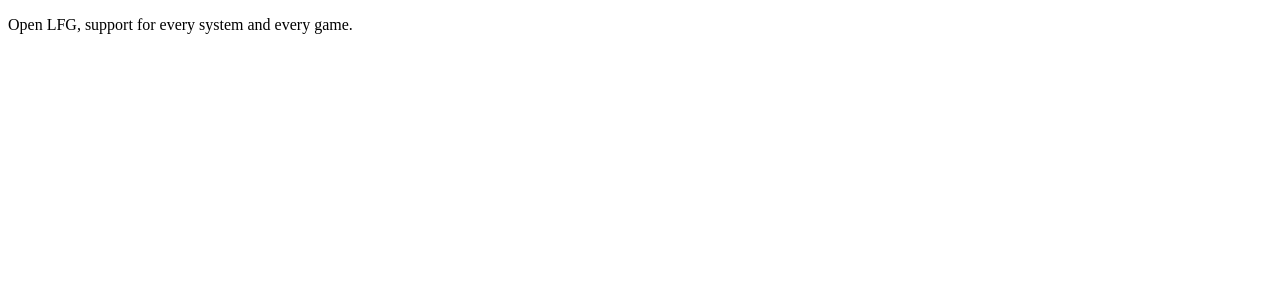
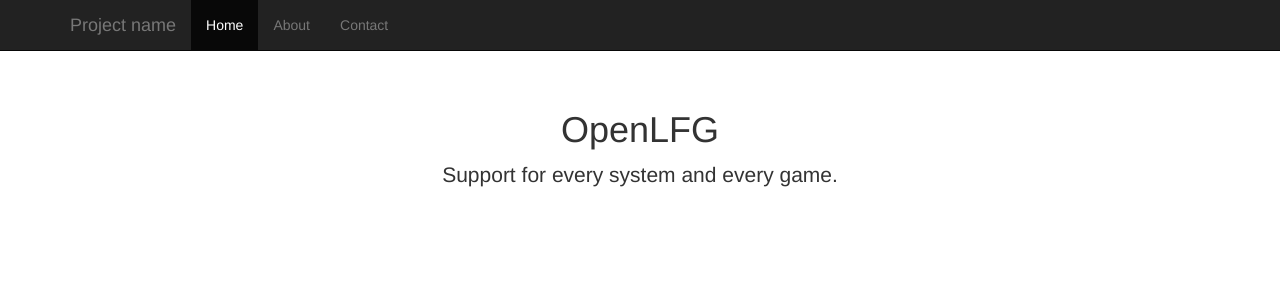
Before and after one commit to firstru7h/Web-dev2, a PHP site: page / in a window 1280 px wide. Shown: the top 300 px of the page. Run offline with PHP 8.4, Linux system fonts and the light colour scheme; some libraries are stand-ins or nearby versions.

Commit message:
Changed index.php to an actual layout

```diff
--- a/front_end/index.php
+++ b/front_end/index.php
@@ -1,9 +1,72 @@
+
 <!DOCTYPE html>
-<html>
-	<head>
-		<title>OpenLFG</title>
-	</head>
-	<body>
-		<p>Open LFG, support for every system and every game.</p>
-	</body>
+<html lang="en">
+  <head>
+    <meta charset="utf-8">
+    <meta http-equiv="X-UA-Compatible" content="IE=edge">
+    <meta name="viewport" content="width=device-width, initial-scale=1">
+    <meta name="description" content="">
+    <meta name="author" content="">
+    <link rel="icon" href="../../favicon.ico">
+
+    <title>OpenLFG</title>
+
+    <!-- Bootstrap core CSS -->
+    <link href="css/bootstrap.min.css" rel="stylesheet">
+
+    <!-- Custom styles for this template -->
+    <link href="css\starter-template.css" rel="stylesheet">
+
+    <!-- Just for debugging purposes. Don't actually copy these 2 lines! -->
+    <!--[if lt IE 9]><script src="../../assets/js/ie8-responsive-file-warning.js"></script><![endif]-->
+    <script src="js/ie-emulation-modes-warning.js"></script>
+
+    <!-- HTML5 shim and Respond.js IE8 support of HTML5 elements and media queries -->
+    <!--[if lt IE 9]>
+      <script src="https://oss.maxcdn.com/html5shiv/3.7.2/html5shiv.min.js"></script>
+      <script src="https://oss.maxcdn.com/respond/1.4.2/respond.min.js"></script>
+    <![endif]-->
+  </head>
+
+  <body>
+
+    <div class="navbar navbar-inverse navbar-fixed-top" role="navigation">
+      <div class="container">
+        <div class="navbar-header">
+          <button type="button" class="navbar-toggle collapsed" data-toggle="collapse" data-target=".navbar-collapse">
+            <span class="sr-only">Toggle navigation</span>
+            <span class="icon-bar"></span>
+            <span class="icon-bar"></span>
+            <span class="icon-bar"></span>
+          </button>
+          <a class="navbar-brand" href="#">Project name</a>
+        </div>
+        <div class="collapse navbar-collapse">
+          <ul class="nav navbar-nav">
+            <li class="active"><a href="#">Home</a></li>
+            <li><a href="#about">About</a></li>
+            <li><a href="#contact">Contact</a></li>
+          </ul>
+        </div><!--/.nav-collapse -->
+      </div>
+    </div>
+
+    <div class="container">
+
+      <div class="starter-template">
+        <h1>OpenLFG</h1>
+        <p class="lead">Support for every system and every game.</p>
+      </div>
+
+    </div><!-- /.container -->
+
+
+    <!-- Bootstrap core JavaScript
+    ================================================== -->
+    <!-- Placed at the end of the document so the pages load faster -->
+    <script src="https://ajax.googleapis.com/ajax/libs/jquery/1.11.1/jquery.min.js"></script>
+    <script src="js/bootstrap.min.js"></script>
+    <!-- IE10 viewport hack for Surface/desktop Windows 8 bug -->
+    <script src="js/ie10-viewport-bug-workaround.js"></script>
+  </body>
 </html>
```
